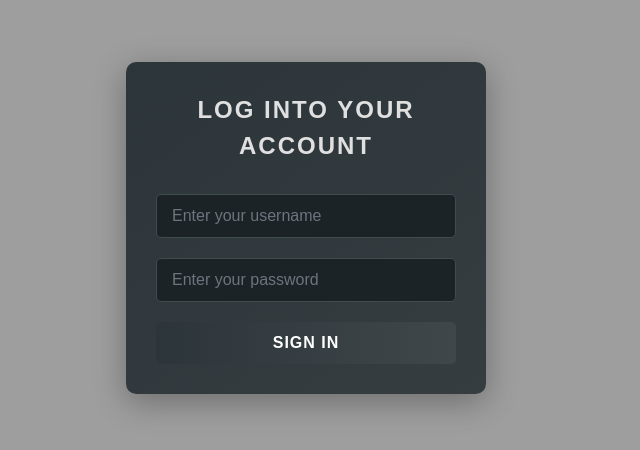
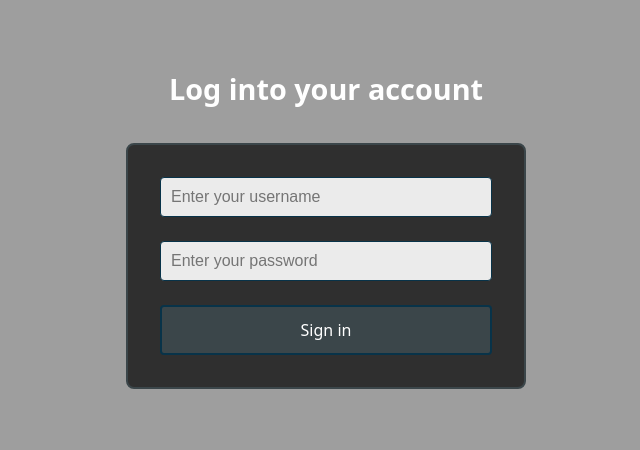
Before and after one commit to guero777/ssbu_league, a React (Vite) app in the folder frontend/: page /login in a window 1280 px wide. Shown: the part 172-622 px from the top of the page, without its empty margins (314-954 px from the left). Built offline with nearby package versions, Linux system fonts and the light colour scheme.

Commit message:
Just some visual fixes

```diff
--- a/frontend/src/components/AdminPanel.css
+++ b/frontend/src/components/AdminPanel.css
@@ -1,5 +1,5 @@
 .admin-panel-container {
-    background-image: url('http://localhost:8080/assets/fewChars.jpg');
+    background-image: url('http://localhost:8080/assets/logo-calm.jpg');
     min-height: 100vh;
     width: 100%;
     background-size: cover;
@@ -15,9 +15,17 @@
     color: white; /* Makes text visible on dark backgrounds */
 }
 
-/* Reset any inherited styles */
-body, html {
-    margin: 0;
-    padding: 0;
-    height: 100%;
+.back-button {
+    background-color: rgba(0, 0, 0, 0.7);
+    color: white;
+    border: 3px solid #06213e;
+    padding: 15px 20px;
+    margin: 30px 0;
+    display: block;
+    font-size: 1.5rem;
 }
+
+.back-button:hover {
+    background-color: #06213e;
+    transform: translateY(-2px);
+}
--- a/frontend/src/components/AdminPanel.jsx
+++ b/frontend/src/components/AdminPanel.jsx
@@ -11,7 +11,7 @@ const AdminPanel = () => {
     return (
         <div className="admin-panel-container">
             <div className="admin-panel-header">
-                <button onClick={() => navigate('/dashboard')}>
+                <button className={"back-button"} onClick={() => navigate('/dashboard')}>
                     Back
                 </button>
                 <h1>Admin Panel</h1>
--- a/frontend/src/components/App.css
+++ b/frontend/src/components/App.css
@@ -11,13 +11,13 @@ body {
 }
 
 .home-container {
-    background-image: url('http://localhost:8080/assets/logo-calm.jpg');
+    background-image: url('http://localhost:8080/assets/marioCreepy.jpg');
     background-size: cover;
     background-position: center;
     background-repeat: no-repeat;
     min-height: 100vh;
     width: 100%;
-    position: fixed; /* This ensures it stays fixed and doesn't scroll */
+    position: fixed;
     top: 0;
     left: 0;
 }
@@ -54,23 +54,24 @@ body {
 
 .login-button {
     background-color: rgba(0, 0, 0, 0.7);
-    color: #ffffff;
-    border: 2px solid #410c7f;
+    color: white;
+    border: 2px solid #52060b;
 }
 
+
 .login-button:hover {
-    background-color: rgba(65, 12, 127, 0.7);
+    background-color: #52060b;
     transform: translateY(-2px);
 }
 
 .register-button {
     background-color: rgba(0, 0, 0, 0.7);
     color: white;
-    border: 2px solid #410c7f;
+    border: 2px solid #52060b;
 }
 
 .register-button:hover {
-    background-color: rgba(65, 12, 127, 0.7);
+    background-color: #52060b;
     transform: translateY(-2px);
 }
 
@@ -79,14 +80,3 @@ body {
     position: relative;
     z-index: 1;
 }
-
-@media (max-width: 600px) {
-    .nav-bar {
-        padding: 1rem;
-    }
-
-    .auth-button {
-        padding: 6px 12px;
-        font-size: 13px;
-    }
-}
--- a/frontend/src/components/App.jsx
+++ b/frontend/src/components/App.jsx
@@ -13,13 +13,13 @@ const App = () => {
         <div className="nav-logo">SSBU League</div>
         <div className="nav-buttons">
           <button
-            className="auth-button login-button"
+            className="login-button"
             onClick={() => navigate('/login')}
           >
             Login
           </button>
           <button
-            className="auth-button register-button"
+            className="register-button"
             onClick={() => navigate('/register')}
           >
             Register
--- /dev/null
+++ b/frontend/src/components/Dashboard.css
@@ -0,0 +1,74 @@
+/* Dashboard.css */
+.dashboard-container {
+    background-image: url('http://localhost:8080/assets/marioCreepy.jpg');
+    background-size: cover;
+    background-position: center;
+    background-repeat: no-repeat;
+    min-height: 100vh;
+    width: 100%;
+    position: fixed;
+    top: 0;
+    left: 0;
+}
+
+.dashboard-container {
+    color: white;
+    padding: 2rem;
+    font-size: 2rem;
+    text-align: center;
+
+    margin: 0;
+}
+
+/* Style for the navigation panel container */
+.dashboard-navigation {
+    padding: 2rem;
+    display: flex;
+    justify-content: center;
+    gap: 1rem;
+}
+
+/* Style for any buttons in the dashboard */
+.admin-panel-button,
+.user-panel-button {
+    background-color: rgba(0, 0, 0, 0.7);
+    color: white;
+    border: 2px solid #52060b;
+
+}
+
+.admin-panel-button:hover,
+.user-panel-button:hover {
+    background-color: #52060b;
+    transform: translateY(-2px);
+}
+
+/* Style for the scoreboard container within dashboard */
+.scoreboard-container {
+    margin-top: 2rem;
+    padding: 2rem;
+    background-color: rgba(0, 0, 0, 0.7);
+    border-radius: 8px;
+    border: 2px solid #410c7f;
+}
+
+/* Make sure content is scrollable if it overflows */
+.dashboard-content {
+    max-height: calc(100vh - 200px); /* Adjust based on your header height */
+    overflow-y: auto;
+    padding: 2rem;
+    position: relative;
+}
+
+/* Responsive adjustments */
+@media (max-width: 768px) {
+    .dashboard-navigation {
+        flex-direction: column;
+        align-items: center;
+    }
+
+    .dashboard-button {
+        width: 100%;
+        max-width: 300px;
+    }
+}
--- a/frontend/src/components/Dashboard.jsx
+++ b/frontend/src/components/Dashboard.jsx
@@ -1,23 +1,39 @@
 // src/components/Dashboard.jsx
 import React from 'react';
+import { useNavigate } from 'react-router-dom';
 import Scoreboard from './Scoreboard.jsx';
 import { useAuth } from './AuthContext.jsx';
-import DashboardNavigationPanel from "./DashboardNavigationPanel.jsx";
+import './Dashboard.css';
 
 const Dashboard = () => {
     const { userRole, isLoading } = useAuth();
-
+    const navigate = useNavigate();
 
     return (
-        <>
-            <div className="dashboard-container">
-                <h1>Dashboard</h1>
-                <DashboardNavigationPanel/>
+        <div className="dashboard-container">
+            <h1>Dashboard</h1>
+            <div className="dashboard-navigation">
+                <button
+                    onClick={() => navigate('/user-panel')}
+                    className="user-panel-button"
+                >
+                    User Panel
+                </button>
+
+                {userRole === 'ADMIN' && (
+                    <button
+                        onClick={() => navigate('/admin-panel')}
+                        className="admin-panel-button"
+                    >
+                        Admin Panel
+                    </button>
+                )}
             </div>
-            <div>
+
+            <main className="dashboard-content">
                 <Scoreboard />
-            </div>
-        </>
+            </main>
+        </div>
     );
 };
 
--- a/frontend/src/components/DashboardNavigationPanel.jsx
+++ /dev/null
@@ -1,31 +0,0 @@
-// src/components/NavigationPanel.jsx
-import React from 'react';
-import { useNavigate } from 'react-router-dom';
-import { useAuth } from './AuthContext.jsx';
-
-const NavigationPanel = () => {
-    const navigate = useNavigate();
-    const { userRole } = useAuth();
-
-    return (
-        <div className="navigation-panel">
-            <button
-                onClick={() => navigate('/user-panel')}
-                className="nav-button user-panel-btn"
-            >
-                User Panel
-            </button>
-
-            {userRole === 'ADMIN' && (
-                <button
-                    onClick={() => navigate('/admin-panel')}
-                    className="nav-button admin-panel-btn"
-                >
-                    Admin Panel
-                </button>
-            )}
-        </div>
-    );
-};
-
-export default NavigationPanel;
--- a/frontend/src/components/Login.css
+++ b/frontend/src/components/Login.css
@@ -1,125 +1,66 @@
-* {
-    margin: 0;
-    padding: 0;
-    box-sizing: border-box;
-}
-
-html, body {
-    margin: 0;
-    padding: 0;
-    min-height: 100vh;
-    background-color: #000000; /* Fallback color */
-}
-
-body {
+/* Login.css */
+.login-container {
     background-image: url('http://localhost:8080/assets/smashLogoFire.jpg');
     background-size: cover;
     background-position: center;
     background-repeat: no-repeat;
-    background-attachment: fixed;
-    font-family: 'Arial', sans-serif;
     min-height: 100vh;
     width: 100%;
-    display: flex;
-    justify-content: center;
-    align-items: center;
-}
-
-.login-page {
-    min-height: 100vh;
-    width: 100%;
-    background-image: url('http://localhost:8080/assets/smashLogoFire.jpg');
-    background-size: cover;
-    background-position: center;
-    background-repeat: no-repeat;
-    background-attachment: fixed;
-    display: flex;
-    justify-content: center;
-    align-items: center;
     position: fixed;
     top: 0;
     left: 0;
+    display: flex;
+    flex-direction: column;
+    align-items: center;
+    justify-content: center;
 }
 
-.login-container {
+.login-container form {
+    background-color: rgba(0, 0, 0, 0.7);
+    padding: 2rem;
+    border-radius: 8px;
+    width: 100%;
     max-width: 400px;
-    width: 90%;
-    padding: 30px;
-    background: linear-gradient(145deg, #2c3539, #353d41);
-    border-radius: 10px;
-    box-shadow: 0 8px 32px rgba(0, 0, 0, 0.3);
-    backdrop-filter: blur(10px);
+    border: 2px solid #3b464a;
 }
 
 .login-header {
-    color: #e0e0e0;
+    color: white;
+    margin-bottom: 2rem;
     text-align: center;
-    margin-bottom: 30px;
-    font-size: 24px;
-    font-weight: 600;
-    text-transform: uppercase;
-    letter-spacing: 2px;
+    font-size: 1.8rem;
 }
 
 .username-field,
 .password-field {
-    margin-bottom: 20px;
+    margin-bottom: 1.5rem;
 }
 
 .username-field input,
 .password-field input {
     width: 100%;
-    padding: 12px 15px;
-    background: #1c2327;
-    border: 1px solid #404b50;
-    border-radius: 5px;
-    color: #ffffff;
-    font-size: 16px;
-    transition: all 0.3s ease;
+    padding: 10px;
+    border: 1px solid #083349;
+    border-radius: 4px;
+    background-color: rgba(255, 255, 255, 0.9);
+    color: #000;
+    font-size: 1rem;
 }
 
 .username-field input:focus,
 .password-field input:focus {
     outline: none;
-    border-color: #5a6b71;
-    box-shadow: 0 0 0 2px rgba(90, 107, 113, 0.3);
+    border-color: #ffffff;
+    box-shadow: 0 0 5px rgb(8, 51, 73);
 }
 
-.username-field input::placeholder,
-.password-field input::placeholder {
-    color: #6c757d;
-}
-
-.login-button {
+.login-submit-button {
     width: 100%;
     padding: 12px;
-    background: linear-gradient(to right, #2c3539, #3f474b);
-    color: #ffffff;
-    border: none;
-    border-radius: 5px;
-    font-size: 16px;
-    font-weight: 600;
-    text-transform: uppercase;
-    letter-spacing: 1px;
+    background-color: rgb(59, 70, 74);
+    color: white;
+    border: 2px solid rgb(8, 51, 73);
+    border-radius: 4px;
     cursor: pointer;
-    transition: all 0.3s ease;
+    font-size: 1rem
 }
-
-.login-button:hover {
-    background: linear-gradient(to right, #3f474b, #4a5358);
-    transform: translateY(-2px);
-    box-shadow: 0 5px 15px rgba(0, 0, 0, 0.2);
-}
-
-.login-button:active {
-    transform: translateY(0);
-    box-shadow: 0 2px 8px rgba(0, 0, 0, 0.1);
-}
-
-/* For error messages */
-.error-message {
-    color: #ff6b6b;
-    text-align: center;
-    margin-top: 15px;
-    font-size: 14px;
-}
--- a/frontend/src/components/Login.jsx
+++ b/frontend/src/components/Login.jsx
@@ -60,7 +60,7 @@ return (
                         required
                     />
                 </div>
-                <button type={"submit"} className={"login-button"}>
+                <button type={"submit"} className={"login-submit-button"}>
                     Sign in
                 </button>
             </form>
--- a/frontend/src/components/UserEdit.jsx
+++ b/frontend/src/components/UserEdit.jsx
@@ -1,9 +1,9 @@
-// src/components/EditUserModal.jsx
+// src/components/EditUser.jsx
 import React, { useState } from 'react';
 import './UserEdit.css';
 import axios from 'axios';
 
-const EditUserModal = ({ user, onClose, onUserUpdated }) => {
+const EditUser = ({ user, onClose, onUserUpdated }) => {
     const [editedUser, setEditedUser] = useState({
         ...user,
         password: '' // Empty password field by default
@@ -71,4 +71,4 @@ const EditUserModal = ({ user, onClose, onUserUpdated }) => {
     );
 };
 
-export default EditUserModal;
+export default EditUser;
```
